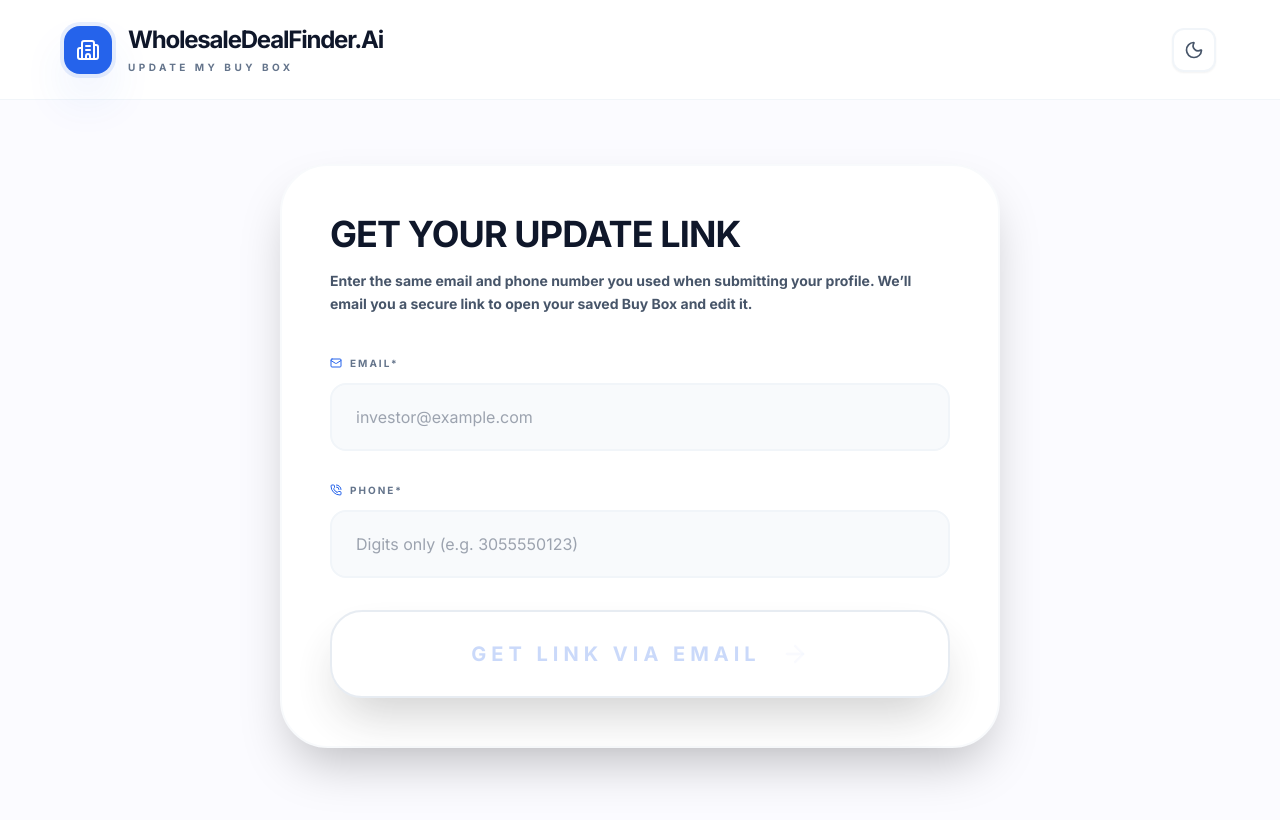
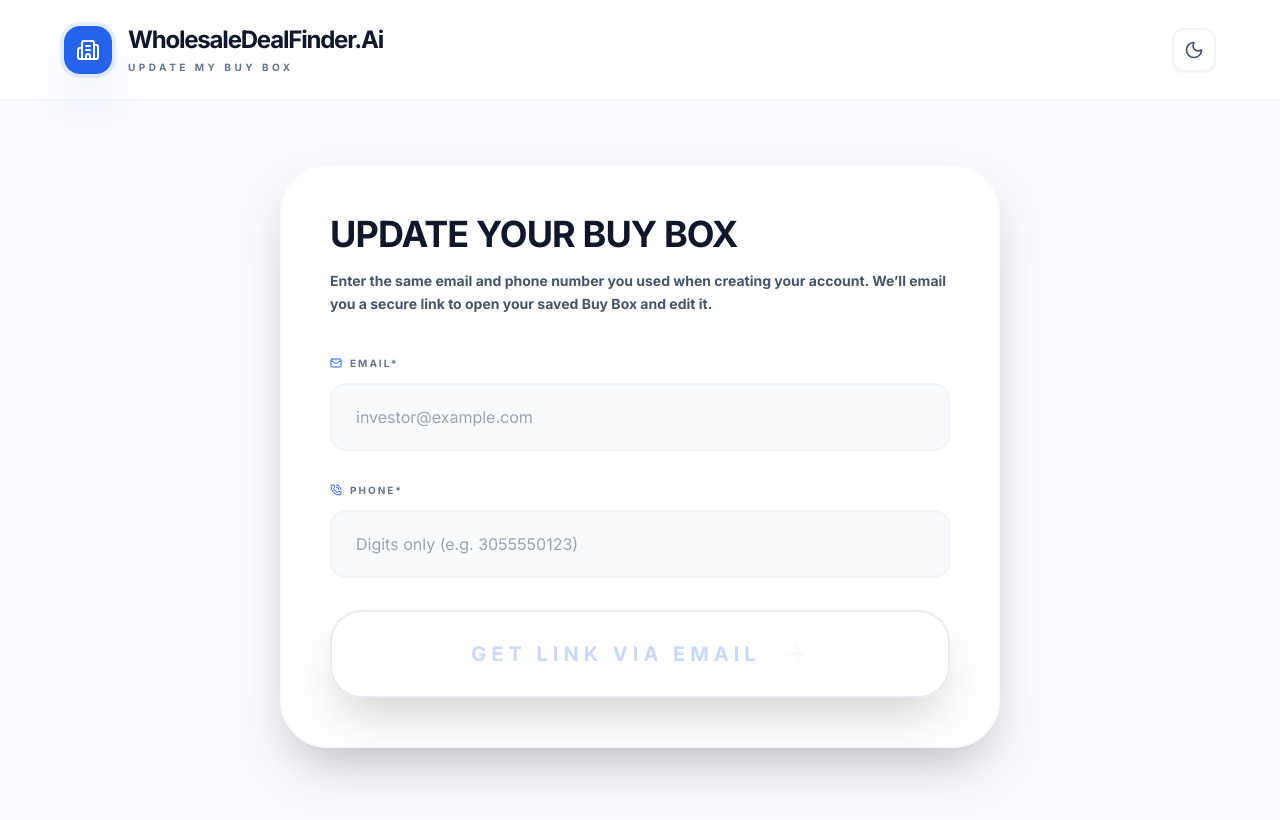
Before and after one commit to GHGH2025/react_RichBuyerInfoFrontEnd, a React (Vite) app: page /Update-My-BuyBox in a window 1280 px wide. Shown: the top 820 px of the page. Built offline with nearby package versions, Linux system fonts and the light colour scheme; no server answers.

Commit message:
updated heading and subheading for Update page form

```diff
--- a/UpdateBuyBox.tsx
+++ b/UpdateBuyBox.tsx
@@ -159,10 +159,10 @@ const UpdateBuyBox: React.FC = () => {
             }`}
           >
             <h2 className={`text-3xl md:text-4xl font-black tracking-tight uppercase ${isDarkMode ? 'text-white' : 'text-slate-900'}`}>
-              Get Your Update Link
+              Update Your Buy Box
             </h2>
             <p className={`mt-4 text-sm font-bold leading-relaxed ${isDarkMode ? 'text-slate-300' : 'text-slate-600'}`}>
-              Enter the same email and phone number you used when submitting your profile.
+              Enter the same email and phone number you used when creating your account.
               We’ll email you a secure link to open your saved Buy Box and edit it.
             </p>
 
```
